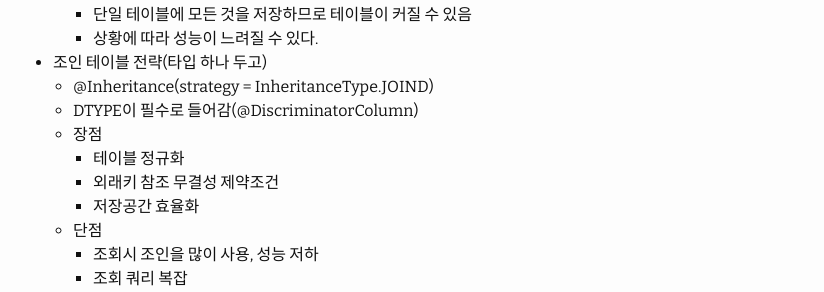
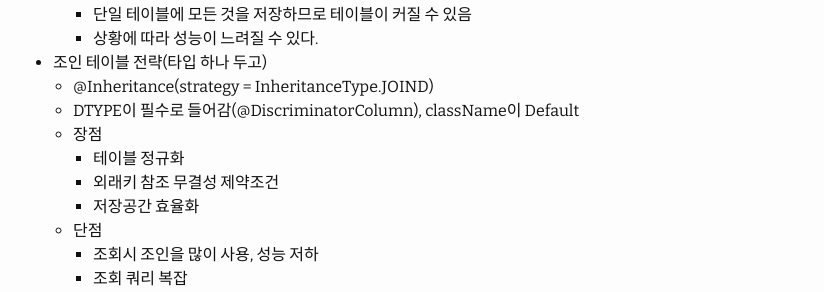
Before and after one commit to HWANGJEONGHYEON1/HWANGJEONGHYEON1.github.io, a Jekyll site: the page built from _posts/2021-06-28-스프링 JPA-6.md, in a window 1280 px wide. Shown: the part 501-793 px from the top of the page, without its empty margins (227-1051 px from the left). Built offline with Jekyll 4.4.1, drawn with Linux system fonts in a browser that asks for light colours; comment, search, counter and statistics services are not loaded.

Commit message:
[refactor] jpa 4 수정

```diff
--- a/_posts/2021-06-28-스프링 JPA-6.md
+++ b/_posts/2021-06-28-스프링 JPA-6.md
@@ -23,7 +23,7 @@ tags: [book, jpa]
         - 상황에 따라 성능이 느려질 수 있다.
 - 조인 테이블 전략(타입 하나 두고)
     - @Inheritance(strategy = InheritanceType.JOIND)
-    - DTYPE이 필수로 들어감(@DiscriminatorColumn)
+    - DTYPE이 필수로 들어감(@DiscriminatorColumn), className이 Default
     - 장점
         - 테이블 정규화
         - 외래키 참조 무결성 제약조건
```
